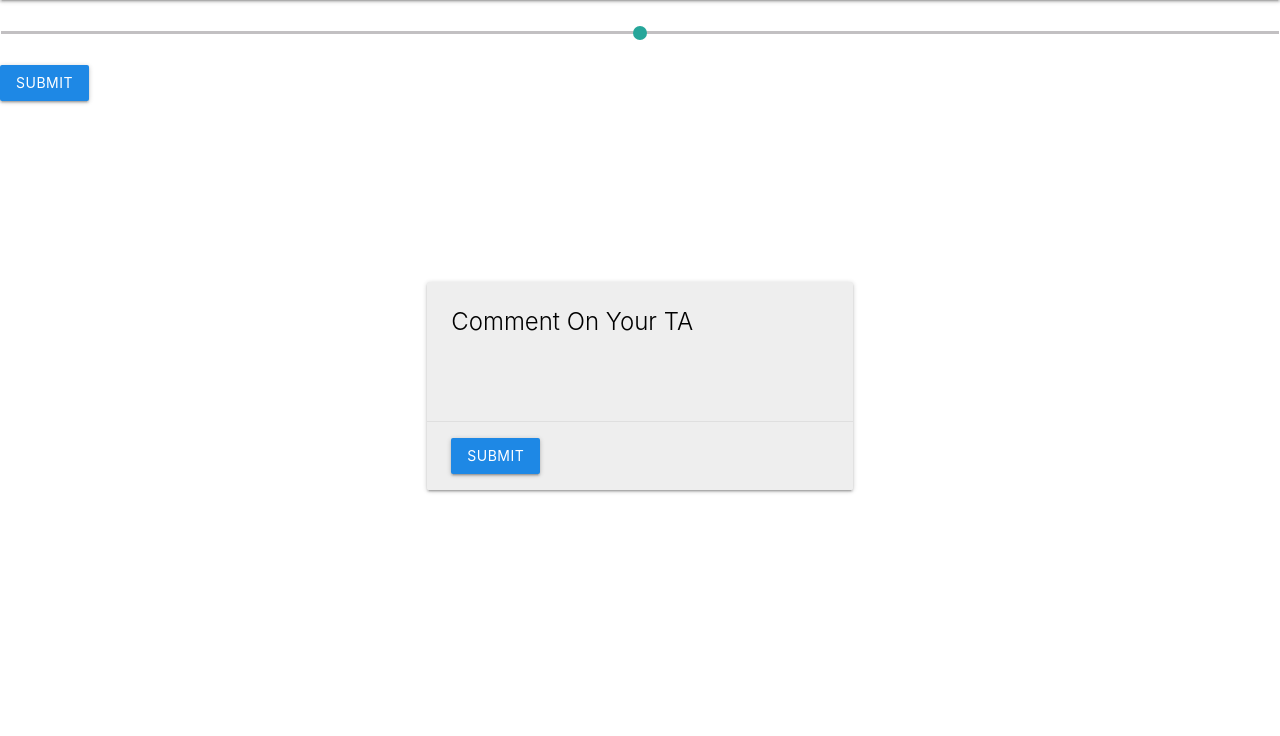
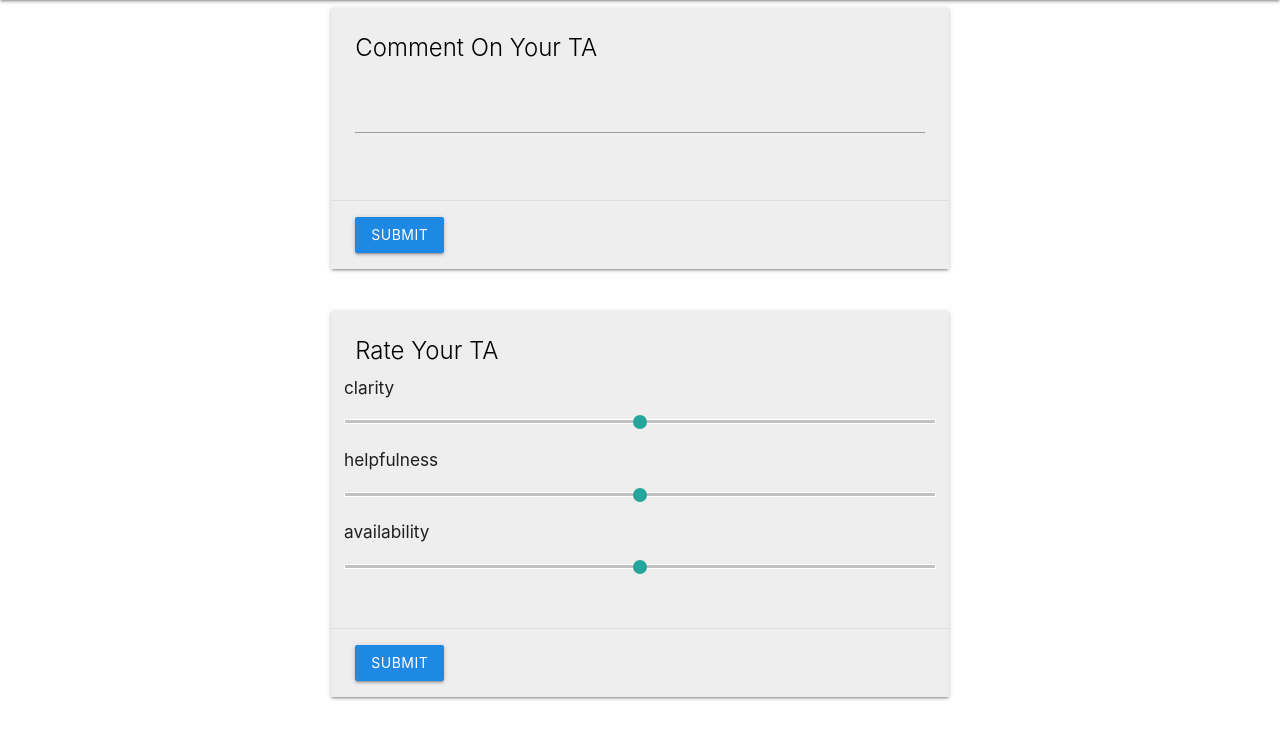
Before and after one commit to cs188-software-design-security-w20/project-paul-eggtart, a Flask app: template templates/ta_page.html in a window 1280 px wide. Shown: the part 64-800 px from the top of the page. Run offline with Flask 2, Linux system fonts and the light colour scheme; the template is opened without the code that fills it: values that come from a table or form of the project are taken from there, others are empty; some libraries are stand-ins or nearby versions.

Commit message:
created rating form, headings may require a little work, set up it's database table, maybe rename TA table to comments table in the future

```diff
--- a/forms.py
+++ b/custom_wtforms/forum_forms.py
@@ -2,11 +2,12 @@ from flask_wtf import FlaskForm
 from wtforms import StringField
 from wtforms.validators import DataRequired
 from wtforms import TextAreaField,TextField
-
 from wtforms.fields.html5 import IntegerField
 
-class forum(FlaskForm):
+class comment_form(FlaskForm):
     comment = StringField('comment', validators=[DataRequired()])
 
-class slider(FlaskForm):
-    clarity = IntegerField('clarity', default=0)
+class rating_form(FlaskForm):
+    clarity = IntegerField('clarity', default=3)
+    helpfulness = IntegerField('helpfulness', default=3)
+    availability = IntegerField('availability', default=3)
--- a/router/router.py
+++ b/router/router.py
@@ -4,16 +4,16 @@ from flask import (
     redirect,
     url_for,
     render_template
+)
+from custom_wtforms.forum_forms import comment_form, rating_form
+from search import searchBar
 
-)
 
-from forms import forum
-from forms import slider
-from search import searchBar
 ########################## Firebase Portion
 import os
 import pyrebase
 from dotenv import load_dotenv
+
 # LOAD ENVIRONMENT VARIABLES
 load_dotenv()
 load_dotenv(verbose=True)
@@ -23,24 +23,28 @@ load_dotenv(dotenv_path=env_path)
 #LOAD ENVIRONMENT VARIABLES
 
 config = {
-  "apiKey": os.environ.get('FIREBASE_API_KEY'),
-  "authDomain": "rate-my-ta.firebaseapp.com",
-  "databaseURL": "https://rate-my-ta.firebaseio.com",
-  "projectId": "rate-my-ta",
-  "storageBucket": "rate-my-ta.appspot.com",
-  "serviceAccount": "key/firebase-key.json",
-  "messagingSenderId": "358133458427"
+    "apiKey": os.environ.get('FIREBASE_API_KEY'),
+    "authDomain": "rate-my-ta.firebaseapp.com",
+    "databaseURL": "https://rate-my-ta.firebaseio.com",
+    "projectId": "rate-my-ta",
+    "storageBucket": "rate-my-ta.appspot.com",
+    "serviceAccount": "key/firebase-key.json",
+    "messagingSenderId": "358133458427"
 }
 
 firebase = pyrebase.initialize_app(config)
 db = firebase.database()
 ########################## Firebase Portion
 
+
+
 router = Blueprint(
     'router',
     __name__,
     template_folder='../templates'
 )
+
+
 
 @router.route('/TA/<ta_name>', methods=['GET', 'POST'])
 def TA(ta_name):
@@ -49,22 +53,27 @@ def TA(ta_name):
     name = ta.key()
     comments = []
     for _, val in ta.val().items():
-      comments.append(val['comment'])
-    ta_info.append( (name,comments))
+        if val["comment"]:
+            comments.append(val["comment"])
+    ta_info.append((name,comments))
 
-
-    #rating the TA
-    form = forum()
-    if form.validate_on_submit():
-        print(form.comment.data)
-        db.child("TA").child(ta_name).push({"comment": form.comment.data})
+    # adding comment to forum
+    my_comment = comment_form()
+    if my_comment.validate_on_submit():
+        print(my_comment.comment.data)
+        db.child("TA").child(ta_name).push({"comment": my_comment.comment.data})
         return redirect('/TA/'+ta_name)
 
-    slider2 = slider()
-    if slider2.validate_on_submit():
-      print(slider2.clarity.data)
+    # addint rating to TA
+    my_rating = rating_form()
+    if my_rating.validate_on_submit():
+        print(my_rating.clarity.data)
+        print(my_rating.helpfulness.data)
+        print(my_rating.availability.data)
+        db.child("Ratings").child(ta_name).push({"rating": [my_rating.clarity.data, my_rating.helpfulness.data, my_rating.availability.data]})
 
-    return render_template('ta_page.html',ta_info=ta_info,redirect='/TA/'+ta_name,form=form, ta_jpg= ta_name+".jpg", slider=slider2 )
+    return render_template('ta_page.html', ta_info=ta_info, redirect='/TA/'+ta_name, comment_form=my_comment, rating_form=my_rating, ta_jpg= ta_name+".jpg")
+
 
 
 @router.route('/search', methods=['GET', 'POST'])
@@ -81,6 +90,7 @@ def home():
     return render_template('index.html')
 
 
+
 @router.route('/login', methods=['GET'])
 def login():
     username = "Nick"
--- a/templates/ta_page.html
+++ b/templates/ta_page.html
@@ -1,5 +1,3 @@
-
-
 <!-- Compiled and minified JavaScript -->
 <link rel="stylesheet" href="https://cdnjs.cloudflare.com/ajax/libs/materialize/1.0.0/css/materialize.min.css">
 
@@ -7,19 +5,18 @@
 <script src="https://cdnjs.cloudflare.com/ajax/libs/materialize/1.0.0/js/materialize.min.js"></script>
 
 
+
 {% extends "navigation-bar.html" %}
 {% block content %}
 
-
+<!-- List TA Information and Header -->
 {% for ta in ta_info %}
-
-
 <div class="col s12 m8 offset-m2 l6 offset-l3">
 	<div class="card-panel grey lighten-5 z-depth-1">
 		<div class="row valign-wrapper">
 			<div class="col s2 offset-l3">
-              <img src={{ url_for('static', filename = ta_jpg) }} alt="" class="circle responsive-img"> <!-- notice the "circle" class -->
-
+				<img src={{ url_for('static', filename = ta_jpg) }} alt="" class="circle responsive-img">
+				<!-- notice the "circle" class -->
 			</div>
 			<div class="col s10">
 				<span class="black-text">
@@ -30,18 +27,19 @@
 	</div>
 </div>
 
+<h1 class="center-align"> Forum </h1>
 
-	<h3 class = "center-align" >Forum</h1>
-
+<!-- List each comment in the Forum -->
 {%for comment in ta[1]%}
-
 
 <div class="row">
 	<div class="col s12 m6 offset-m3">
 		<div class="card grey lighten-3 ">
 			<div class="card-content light-grey-text center-align">
 				<span class="card-title">Comment</span>
-					<p>{{comment}}</p>
+				<p>
+					{{ comment }}
+				</p>
 			</div>
 			<div class="card-action center-align">
 				<a href="#">Upvote</a>
@@ -51,24 +49,12 @@
 	</div>
 </div>
 
-
-
+{%endfor%}
 {%endfor%}
 
-
-{%endfor%}
-
-
-
-
-
-
-
+<!-- Submit a comment to the Forum -->
 <form method="POST" action={{redirect}} role="form">
- 	{{ form.csrf_token }}
-	<div class="valign-wrapper" style="width:100%;height:100%;position: absolute;">
-	    <div class="valign" style="width:100%;">
-	        <div class="container">
+	{{ comment_form.csrf_token }}
 	<div class="row">
 		<div class="col s12 m6 offset-m3">
 			<div class="card grey lighten-3 ">
@@ -77,7 +63,8 @@
 					<form>
 						<div class="row">
 							<div class="input-field col s12">
-							    	{{ form.comment }}
+
+								{{ comment_form.comment }}
 
 							</div>
 						</div>
@@ -89,22 +76,35 @@
 			</div>
 		</div>
 	</div>
+</form>
+
+<!-- Submit a rating for the TA -->
+<form method="POST" action={{redirect}} role="form">
+	{{ rating_form.csrf_token }}
+	<div class="row">
+		<div class="col s12 m6 offset-m3">
+			<div class="card grey lighten-3 ">
+				<div class="card-content">
+					<span class="card-title black-text">Rate Your TA</span>
+					<form>
+						<div class="row">
+							<p class="range-field">
+								<h6> {{ rating_form.clarity.name }} </h6>
+								<input name="clarity" type="range" min="1" max="5" />
+								<h6> {{ rating_form.helpfulness.name }} </h6>
+								<input name="helpfulness" type="range" min="1" max="5" />
+								<h6> {{ rating_form.availability.name }} </h6>
+								<input name="availability" type="range" min="1" max="5" />
+							</p>
+						</div>
+					</form>
+				</div>
+				<div class="card-action">
+					<button class="btn waves-effect waves-light blue darken-1" type="submit" name="action">Submit</button>
+				</div>
 			</div>
 		</div>
 	</div>
 </form>
 
-
-
-<form method="POST" action={{redirect}} role="form">
-    <p class= "ramge-field">
-    	{{ slider.csrf_token }}
-
-       <input name = "clarity" type="range" min="1" max="5" />
-    </p>
-	    <div class="card-action">
-	   <button class="btn waves-effect waves-light blue darken-1" type="submit" name="action">Submit</button>
-	</div>
-</form>
-
 {% endblock %}
```
Lines whose indentation alone changed are shown as unchanged.
